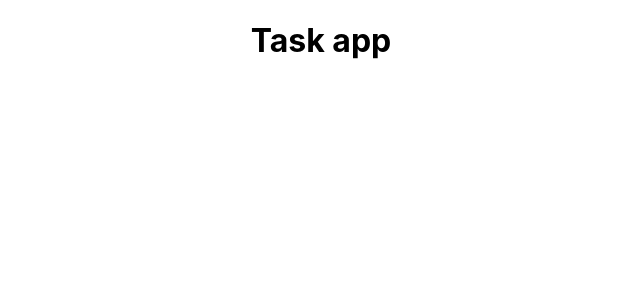
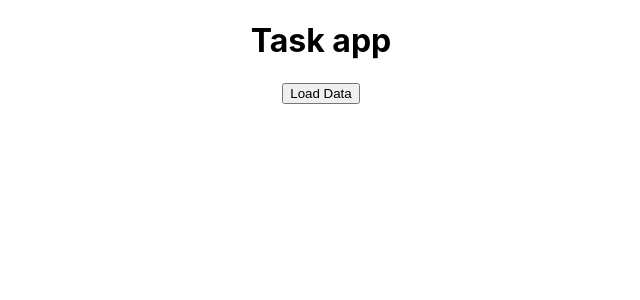
Before and after one commit to akshatsabavat/CRUD-To-do-App, a React (Create React App) app in the folder frontend/: page / in a window 1280 px wide. Shown: the top 300 px of the page, without its empty margins (319-959 px from the left). Built offline with nearby package versions, Linux system fonts and the light colour scheme.

Commit message:
API URL testing successfull

```diff
--- a/frontend/src/App/App.js
+++ b/frontend/src/App/App.js
@@ -1,9 +1,17 @@
 import "./App.css";
+import Axios from "axios";
+
+const getAPI = () => {
+  Axios.get("http://localhost:3000/tasks").then((res) => console.log(res));
+};
 
 function App() {
   return (
     <div className="App">
       <h1>Task app</h1>
+      <button className="App-Btn" onClick={getAPI}>
+        Load Data
+      </button>
     </div>
   );
 }
```
